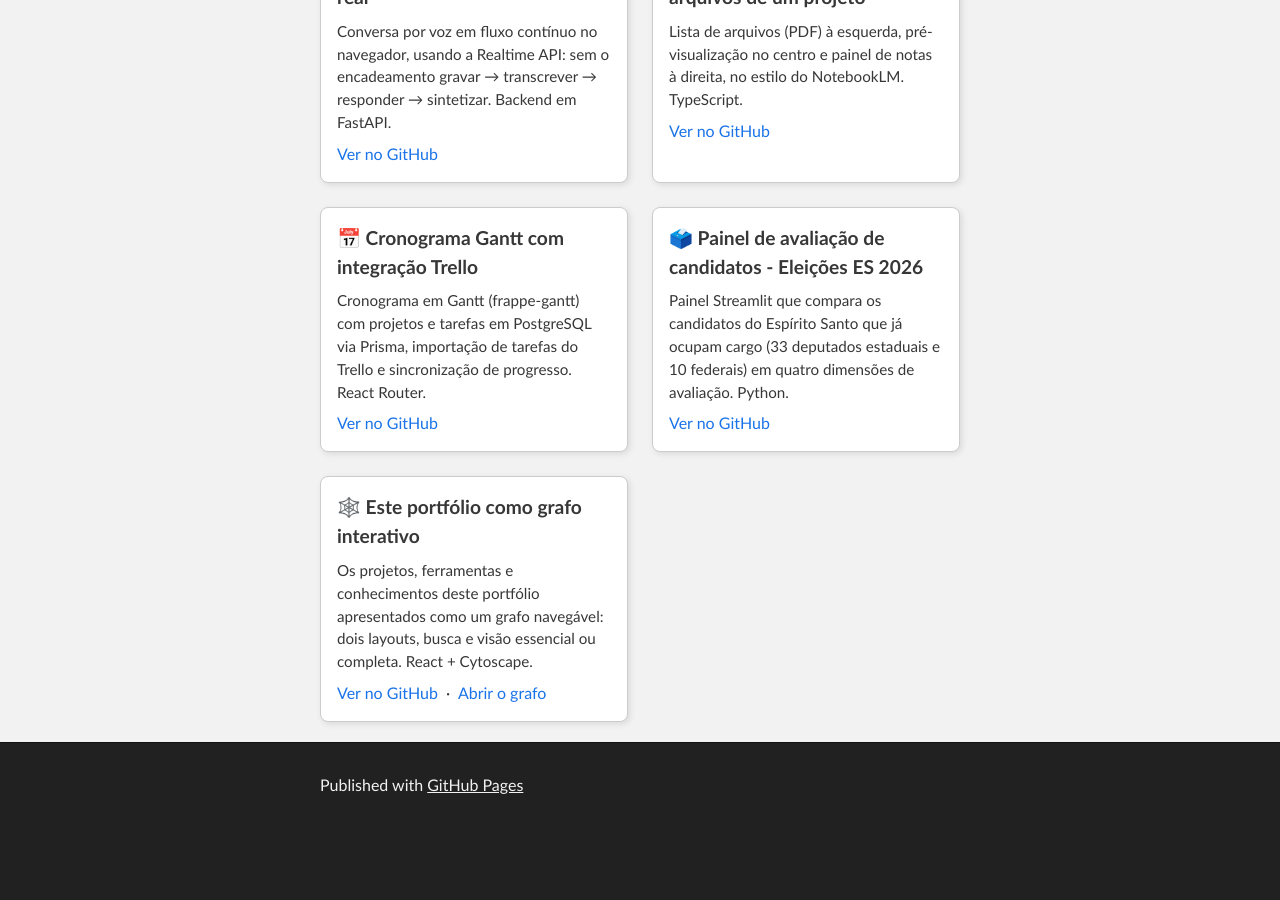
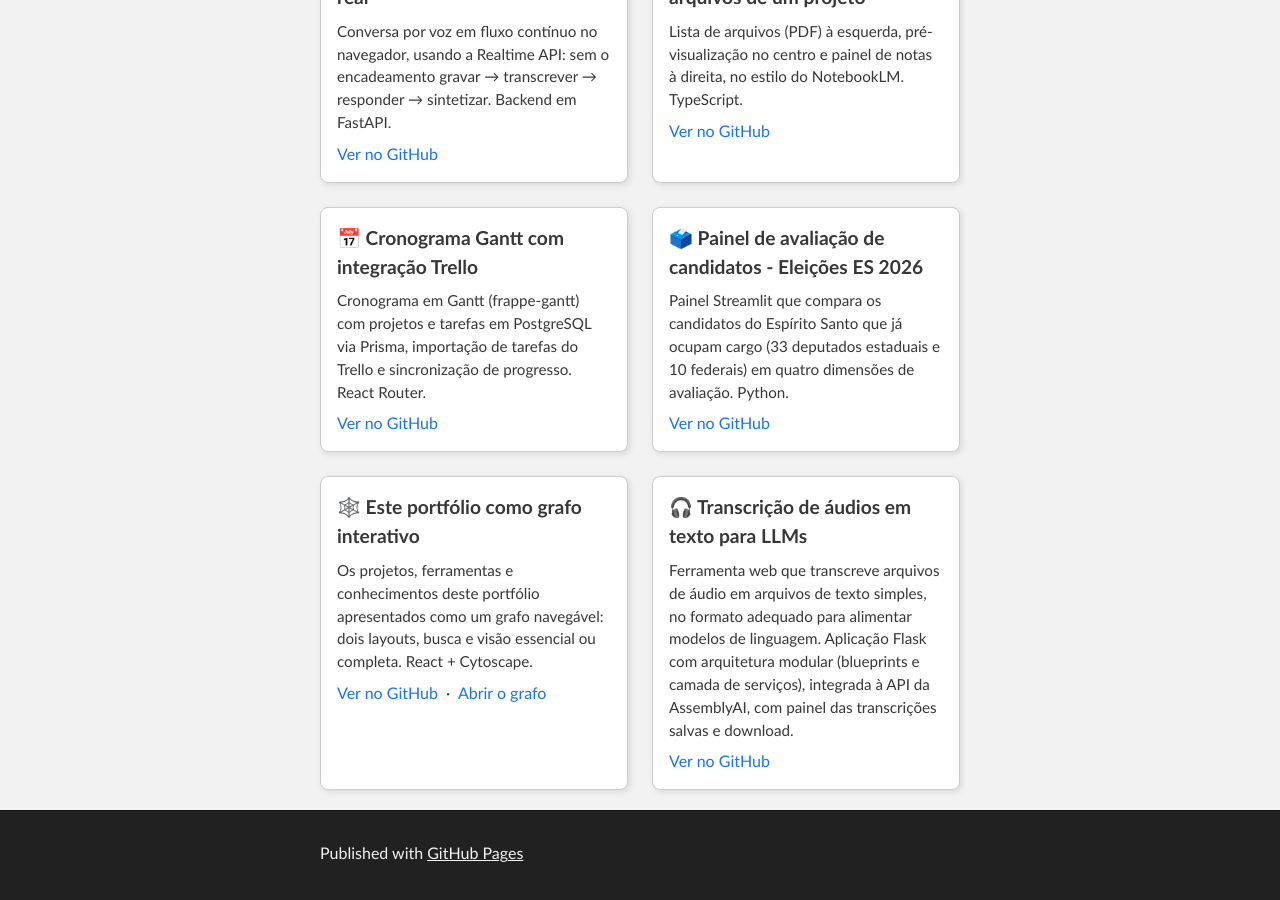
Before and after one commit to bbrunossf/bbrunossf.github.io, a Jekyll site: the page built from index.md, in a window 1280 px wide and 900 px high, scrolled down 2038 px. Built offline with Jekyll 4.4.1, drawn with Linux system fonts in a browser that asks for light colours; before the commit the page ends 2870 px from its top, so only the background shows below that.

Commit message:
Adiciona card do flask-audio-transcription (transcricao de audios)

```diff
--- a/index.md
+++ b/index.md
@@ -179,4 +179,15 @@ permalink: /
     &nbsp;·&nbsp;
     <a class="card-link" href="https://bbrunossf.github.io/portfolio_em_grafo/" target="_blank">Abrir o grafo</a>
   </div>
+
+  <div class="card">
+    <div class="card-title">🎧 Transcrição de áudios em texto para LLMs</div>
+    <div class="card-desc">
+      Ferramenta web que transcreve arquivos de áudio em arquivos de texto simples, no formato
+      adequado para alimentar modelos de linguagem. Aplicação Flask com arquitetura modular
+      (blueprints e camada de serviços), integrada à API da AssemblyAI, com painel das
+      transcrições salvas e download.
+    </div>
+    <a class="card-link" href="https://github.com/bbrunossf/flask-audio-transcription" target="_blank">Ver no GitHub</a>
+  </div>
 </div>
```
